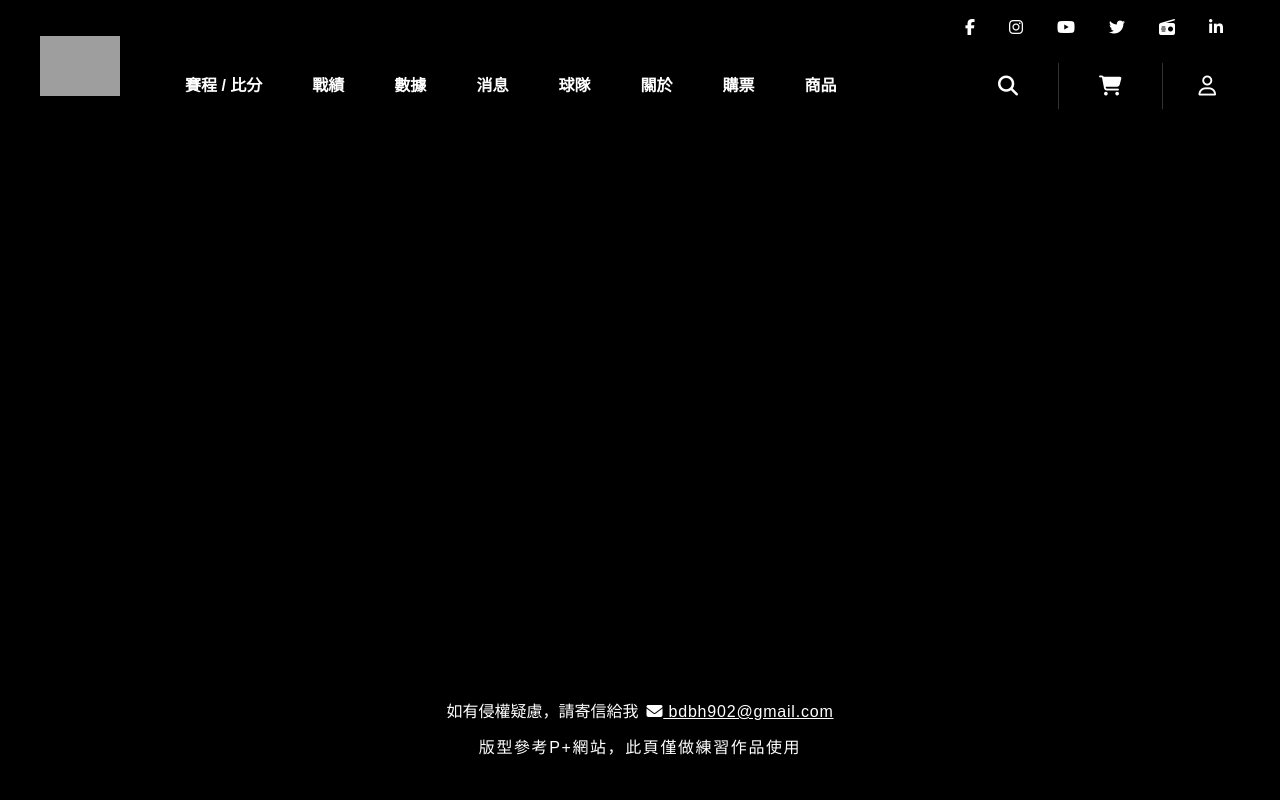
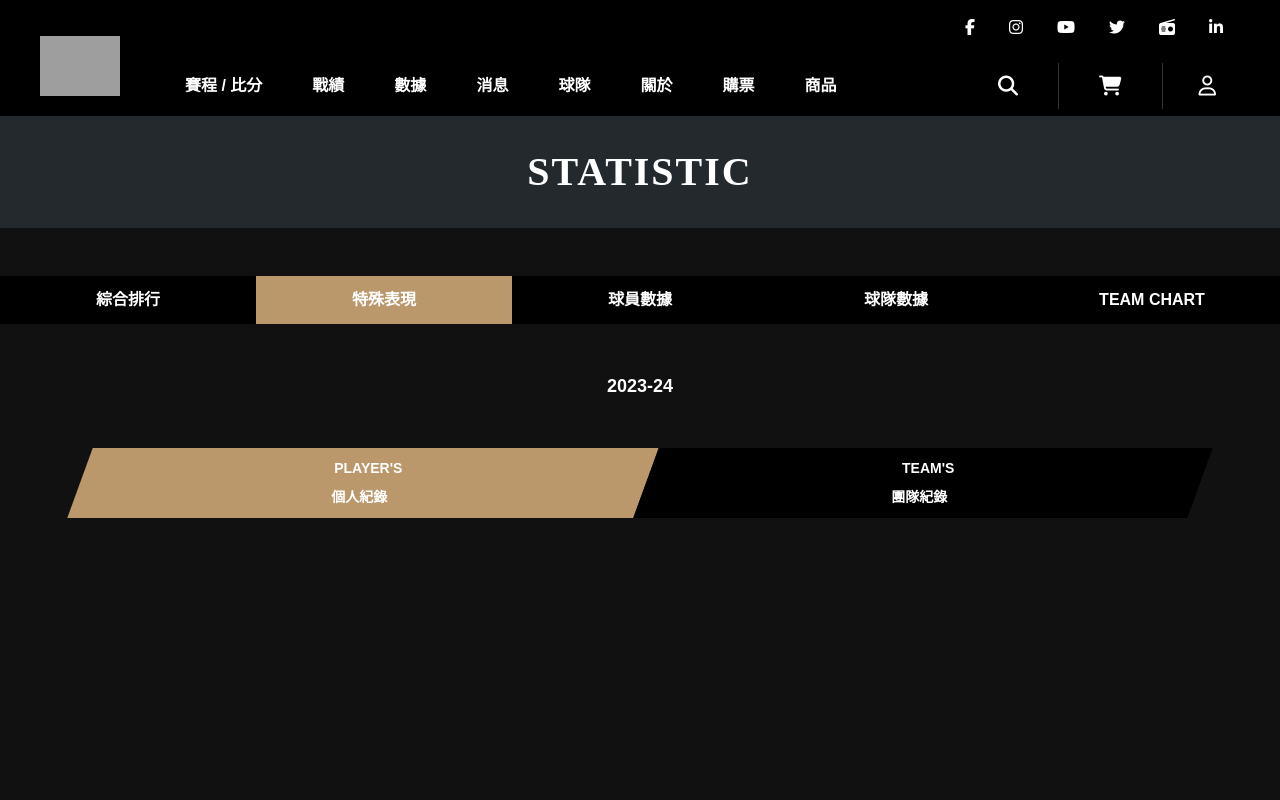
Before and after one commit to HaMan12/P-League, a Vue app: page /performance in a window 1280 px wide. Shown: the top 800 px of the page. Built offline with nearby package versions, Linux system fonts and the light colour scheme; grey boxes are pictures that could not be loaded.

Commit message:
feat:新增 數據>綜合表現切版

```diff
--- a/src/components/Header.vue
+++ b/src/components/Header.vue
@@ -14,7 +14,7 @@ const menuItems = ref([
     url: '#',
     subMenuItems: [
       { label: '綜合排行', url: '/raking' },
-      { label: '特殊表現', url: '#' },
+      { label: '特殊表現', url: '/performance' },
       { label: '球員數據', url: '#' },
       { label: '球隊數據', url: '#' },
       { label: 'TEAM CHART', url: '#' }
--- a/src/components/router/Raking.vue
+++ b/src/components/router/Raking.vue
@@ -1,17 +1,79 @@
 <script setup>
+import { onMounted, reactive, ref } from 'vue';
+import { useRakindStore } from '../../store/rakindData.js'
 
+const indexs = ref(0);
 
+const rakindData = useRakindStore().rakindData;
+
+const setActive = (index) => {
+    indexs.value = index;
+};
 </script>
 
 <template>
-    <section>
-        <h3 class="title-style">STATISTIC</h3>
-    </section>
-    <section class="py-0 | md:py-5">
-        <ul>
-            <li></li>
-        </ul>
-    </section>
+   <div class="bg-[#111] min-h-screen">
+       <section>
+           <h3 class="title-style">STATISTIC</h3>
+       </section>
+       <section class="py-0 max-w-1280 mx-auto | md:py-12">
+           <ul class="flex">
+               <li class="center px-6 text-center flex-1 bg-black cursor-pointer" :class="{'!bg-active': indexs==index}"
+               v-for="(item,index) in rakindData" :key="index" v-on:click="setActive(index)">
+                   <router-link  :to="item.Url" class="py-3 inline-block font-bold text-sm w-full | md:text-base">{{ item.title }}</router-link>
+               </li>
+           </ul>
+           <div class="py-3 | md:py-12">
+                <p class="text-center font-bold text-lg">2023-24</p>
+           </div>
+           <div>
+                <h6 class="text-sm text-center | md:text-left">例行賽球員排行</h6>
+             <div class="flex gap-2 flex-wrap | md:gap-5">
+                 <div class="w-full my-5 | md:w-[45%]">
+                     <table class="w-full bg-black font-bold">
+                        <thead class="border-y-2 border-[#4b4b4b]">
+                            <tr>
+                                <th class="text-center px-5 | md:text-left">得分</th>
+                            </tr>
+                        </thead>
+                        <tbody>
+                            <tr>
+                                <td class="text-center">1</td>
+                                <td class="py-2 text-sm">
+                                    <p class="text-active">鐵米</p>
+                                    <p class="text-[#f3f5f9] opacity-60">高雄17直播鋼鐵人</p>
+                                </td>
+                                <td>22.83</td>
+                            </tr>
+                        </tbody>
+                        <tfoot>
+
+                        </tfoot>
+                     </table>
+                 </div>
+                 <div class="w-full my-5 | md:w-[45%]">
+                    <table class="w-full bg-black font-bold">
+                        <thead class="border-y-2 border-[#4b4b4b]">
+                            <tr>
+                                <th class="text-center px-5 | md:text-left">得分</th>
+                            </tr>
+                        </thead>
+                        <tbody>
+                            <tr>
+                                <td class="text-center">1</td>
+                                <td class="py-2 text-sm">
+                                    <p class="text-active">鐵米</p>
+                                    <p class="text-[#f3f5f9] opacity-60">高雄17直播鋼鐵人</p>
+                                </td>
+                                <td>22.83</td>
+                            </tr>
+                        </tbody>
+                    </table>
+                 </div>
+             </div>
+           </div>
+       </section>
+   </div>
 </template>
 
 <style scoped lang="scss">
--- /dev/null
+++ b/src/components/router/performance.vue
@@ -0,0 +1,78 @@
+<script setup>
+import { onMounted, reactive, ref} from 'vue';
+import { useRakindStore } from '../../store/rakindData.js'
+
+const indexs = ref(1);
+const rakindData = useRakindStore().rakindData;
+const setActive = (index) => {
+    indexs.value = index;
+};
+const item = ref('player');
+const setItem = (text) => {
+    item.value = text;
+}
+
+</script>
+
+<template>
+   <div class="bg-[#111] min-h-screen">
+       <section>
+           <h3 class="title-style">STATISTIC</h3>
+       </section>
+       <section class="py-0 max-w-1280 mx-auto | md:py-12">
+           <ul class="flex">
+               <li class="center px-6 text-center flex-1 bg-black cursor-pointer" :class="{'!bg-active': indexs==index}"
+               v-for="(item,index) in rakindData" :key="index" v-on:click="setActive(index)">
+                   <router-link  :to="item.Url" class="py-3 inline-block font-bold text-sm w-full | md:text-base">{{ item.title }}</router-link>
+               </li>
+           </ul>
+           <div class="py-3 | md:py-12">
+              <p class="text-center font-bold text-lg">2023-24</p>
+           </div>
+           <div>
+                <ul class="flex text-center | md:px-20">
+                    <li class="nav-link" :class="{'!bg-active': item==='player'}" @click="setItem('player')"><h4>PLAYER'S</h4><span class="pt-2">個人紀錄</span></li>
+                    <li class="nav-link" :class="{'!bg-active': item==='team'}" @click="setItem('team')"><h4>TEAM'S</h4><span class="pt-2">團隊紀錄</span></li>
+                </ul>
+           </div>
+       </section>
+   </div>
+</template>
+
+<style scoped lang="scss">
+@mixin rwd-768 {
+	@media (max-width: 768px) {
+		@content;
+	}
+}
+.nav-link {
+    background-color: black;
+    flex:1 1 auto;
+    padding: 10px 0;
+    transform: skew(-20deg);
+    font-size: 14px;
+    font-weight: 700;
+    transition: background-color .3s;
+    -webkit-transition: background-color .3s;
+    -moz-transition: background-color .3s;
+    -webkit-transform: skew(-20deg);
+    -moz-transform: skew(-20deg);
+    cursor: pointer;
+    @include rwd-768 {
+        transform: skew(0deg);
+	  }
+}
+.nav-link >h4{
+    transform: skew(20deg);
+    @include rwd-768 {
+        transform: skew(0deg);
+	  }
+}
+.nav-link >span{
+    display: block;
+    transform: skew(20deg);
+    @include rwd-768 {
+        transform: skew(0deg);
+	  }
+}
+</style>
--- a/src/router.js
+++ b/src/router.js
@@ -27,11 +27,17 @@ const router = createRouter({
       name: 'Schedule',
       component: () => import('./components/router/Schedule.vue')
     },
-    // 數據
+    // 數據(綜合排行)
     {
       path: '/raking',
       name: 'raking',
-      component: () => import('./components/router/Raking.vue')
+      component: () => import('./components/router/Raking.vue'),
+    },
+    // 數據(特殊表現)
+    {
+      path: '/performance',
+      name: 'performance',
+      component: () => import('./components/router/performance.vue'),
     },
     // 商品
     {
--- /dev/null
+++ b/src/store/rakindData.js
@@ -0,0 +1,29 @@
+import { defineStore } from 'pinia';
+
+export const useRakindStore = defineStore({
+  id: 'rakind',
+  state: () => ({
+    rakindData: [
+      {
+        title: '綜合排行',
+        Url: '/raking'
+      },
+      {
+        title: '特殊表現',
+        Url: '/performance'
+      },
+      {
+        title: '球員數據',
+        Url: ''
+      },
+      {
+        title: '球隊數據',
+        Url: ''
+      },
+      {
+        title: 'TEAM CHART',
+        Url: ''
+      },
+    ],
+  }),
+});
--- a/tailwind.config.js
+++ b/tailwind.config.js
@@ -12,6 +12,7 @@ export default {
       colors:{
         mainTitle: '#373f50',
         bottomBorder: '#ccc',
+        active:'#BB986C',
       },
       fontFamily: {
         'title': ['worker', 'serif']
```
Also changed, not shown: 1 other file (tests, documents, lock files or other folders).
